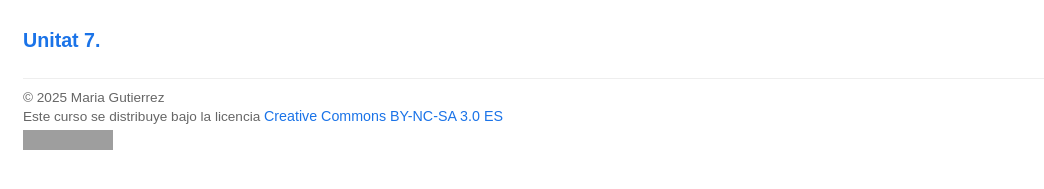
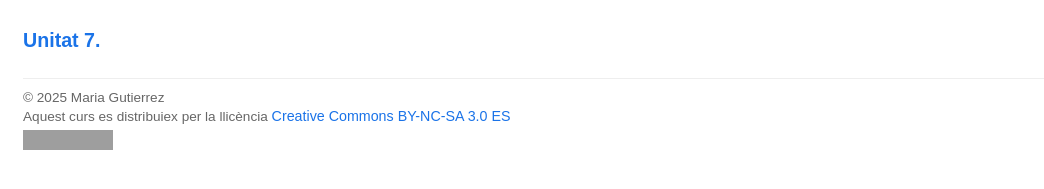
Before and after one commit to mariagutierrez03/mariagutierrez0374, a Jekyll site: the page built from index.md, in a window 1280 px wide. Shown: the part 632-821 px from the top of the page, without its empty margins (0-1044 px from the left). Built offline with Jekyll 4.4.1, drawn with Linux system fonts in a browser that asks for light colours; grey boxes are pictures that could not be loaded.

Commit message:
Add files via upload

```diff
--- a/_layouts/default.html
+++ b/_layouts/default.html
@@ -15,7 +15,7 @@
   <footer class="license">
     © 2025 Maria Gutierrez
     <br/>
-    Este curso se distribuye bajo la licencia
+    Aquest curs es distribuiex per la llicència
     <a href="https://creativecommons.org/licenses/by-nc-sa/3.0/es/">Creative Commons BY-NC-SA 3.0 ES</a>
     <br/>
     <a href="https://creativecommons.org/licenses/by-nc-sa/3.0/es/">
```
